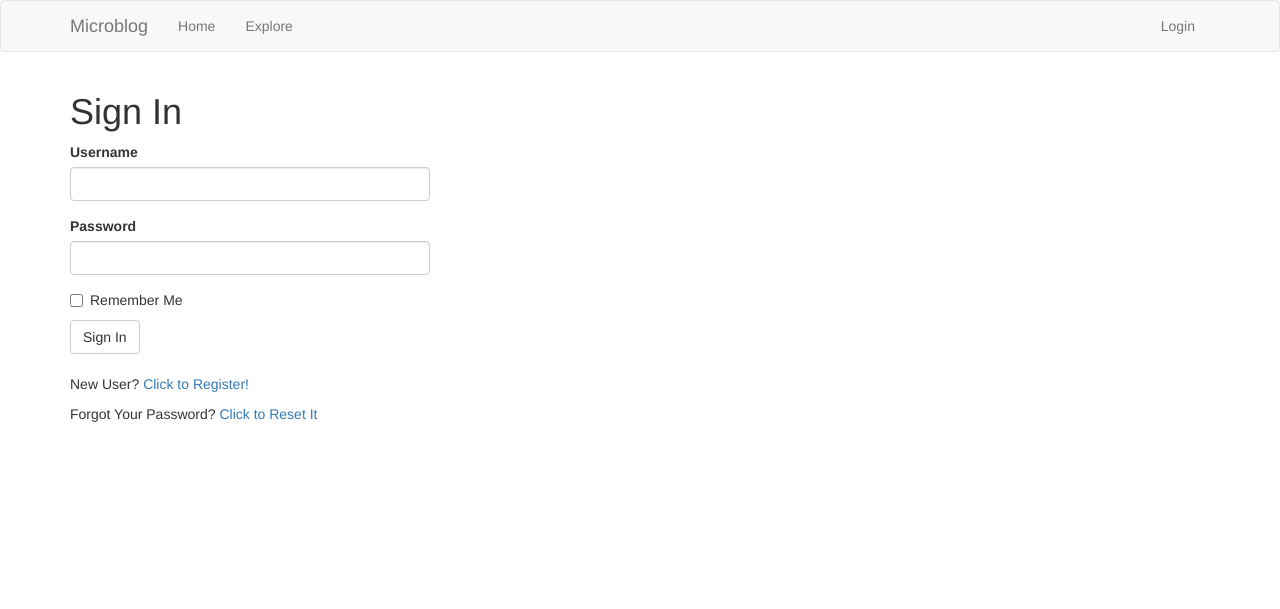
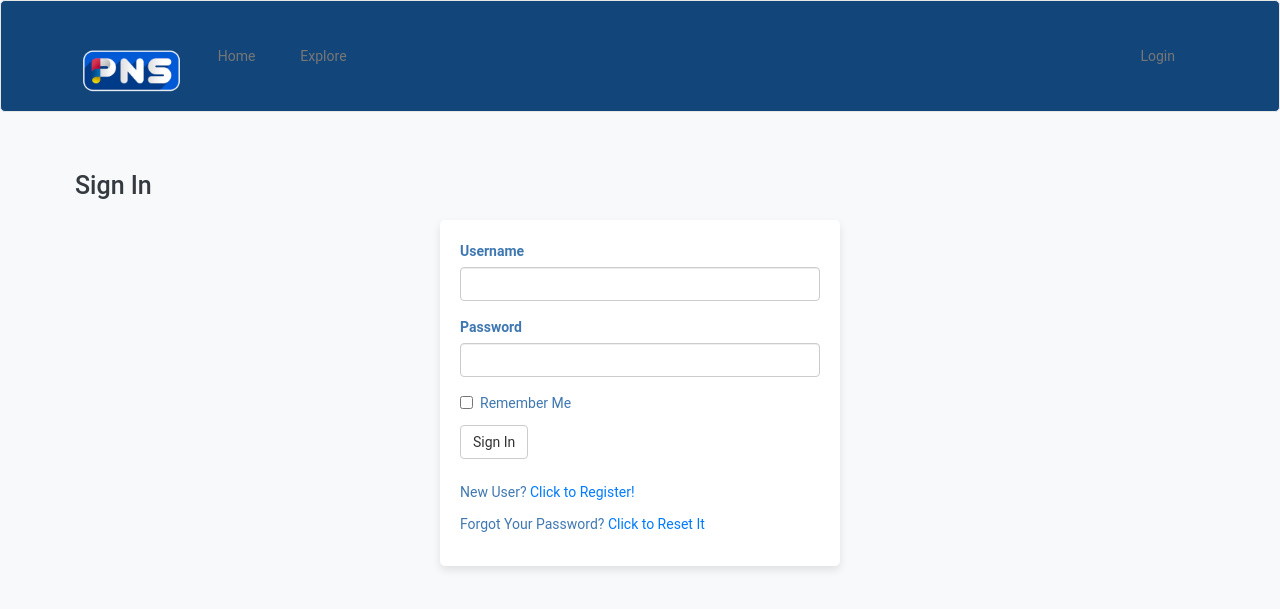
Before and after one commit to hinwong103278/web_app_project, a Flask app: page /login in a window 1280 px wide. Shown: the top 609 px of the page. Run offline with Flask 3, Linux system fonts and the light colour scheme; some libraries are stand-ins or nearby versions.

Commit message:
css design

```diff
--- a/app/templates/base.html.j2
+++ b/app/templates/base.html.j2
@@ -1,4 +1,66 @@
 {% extends 'bootstrap/base.html' %}
+{% import 'bootstrap/wtf.html' as wtf %}
+{% block head %}
+    {{ super() }}
+    <style>
+        /* 全局樣式 */
+        body {
+            font-family: 'Roboto', sans-serif;
+            background-color: #f8f9fa;
+            color: #3f78b1;
+            margin: 0;
+            padding: 0;
+            line-height: 1.6;
+        }
+
+        h1, h2, h3 {
+            color: #90b8dd;
+        }
+
+        /* 導航欄樣式 */
+        .navbar {
+            background-color: #12467a;
+            padding: 10px 15px;
+            border-radius: 5px;
+            box-shadow: 0px 4px 8px rgba(255, 255, 255, 0.1);
+        }
+
+        .navbar .navbar-brand {
+            color: white;
+            font-size: 1.5rem;
+            font-weight: bold;
+            text-decoration: none;
+        }
+
+        .navbar .navbar-brand:hover {
+            color: #007bff;
+        }
+
+        .navbar-nav > li > a {
+            color: white;
+            margin-right: 15px;
+            text-decoration: none;
+        }
+
+        .navbar-nav > li > a:hover {
+            color: #007bff;
+        }
+
+        /* 彈性容器 */
+        .container {
+            max-width: 1200px;
+            margin: auto;
+            padding: 20px;
+        }
+
+        .alert {
+            margin-top: 15px;
+            padding: 10px;
+            border-radius: 5px;
+        }
+    </style>
+{% endblock %}
+
 {% block title %}
     {% if title %}
         {{ title }} - Microblog
@@ -6,6 +68,7 @@
         {{ _('Welcome to Microblog') }}
     {% endif %}
 {% endblock %}
+
 {% block navbar %}
     <nav class="navbar navbar-default">
         <div class="container">
@@ -20,7 +83,9 @@
                     <span class="icon-bar"></span>
                     <span class="icon-bar"></span>
                 </button>
-                <a class="navbar-brand" href="{{ url_for('index') }}">Microblog</a>
+                <a class="navbar-brand" href="{{ url_for('index') }}">
+    <img src="{{ url_for('static', filename='css/logo.png') }}" alt="pns.hk" style="height: 50px; width: auto;">
+</a>
             </div>
             <div class="collapse navbar-collapse" id="bs-example-navbar-collapse-1">
                 <ul class="nav navbar-nav">
@@ -43,29 +108,26 @@
                         <li>
                             <a href="{{ url_for('logout') }}">{{ _('Logout') }}</a>
                         </li>
-                        <li>
-                            <a href="{{ url_for('payment') }}">{{ _('Payment') }}</a>
-                        </li>
-                        <li>
-                            <a href="{{ url_for('set_product') }}">{{ _('Product') }}</a>
-                        </li>
                     {% endif %}
                 </ul>
             </div>
         </div>
     </nav>
 {% endblock %}
+
 {% block content %}
     <div class="container">
         {% with messages = get_flashed_messages() %}
             {% if messages %}
-                {% for message in messages %}<div class="alert alert-info" role="alert">{{ message }}</div>{% endfor %}
+                {% for message in messages %}
+                    <div class="alert alert-info" role="alert">{{ message }}</div>
+                {% endfor %}
             {% endif %}
         {% endwith %}
-        {# application content needs to be provided in the app_content block #}
         {% block app_content %}{% endblock %}
     </div>
 {% endblock %}
+
 {% block scripts %}
     {{ super() }}
     {{ moment.include_moment() }}
--- a/app/templates/login.html.j2
+++ b/app/templates/login.html.j2
@@ -1,10 +1,38 @@
 {% extends "base.html.j2" %}
 {% import 'bootstrap/wtf.html' as wtf %}
+{% block head %}
+    {{ super() }}
+    <style>
+        /* 登錄頁面樣式 */
+        h1 {
+            font-size: 2.5rem;
+            color: #343a40;
+        }
+
+        .login-container {
+            max-width: 400px;
+            margin: 20px auto;
+            padding: 20px;
+            background: white;
+            border-radius: 5px;
+            box-shadow: 0px 4px 8px rgba(0, 0, 0, 0.1);
+        }
+
+        .login-container a {
+            color: #007bff;
+            text-decoration: none;
+        }
+
+        .login-container a:hover {
+            text-decoration: underline;
+        }
+    </style>
+{% endblock %}
+
 {% block app_content %}
     <h1>{{ _('Sign In') }}</h1>
-    <div class="row">
-        <div class="col-md-4">{{ wtf.quick_form(form) }}</div>
-    </div>
+    <div class="login-container">
+        {{ wtf.quick_form(form) }}
         <br/>
         <p>
             {{ _('New User?') }} <a href="{{ url_for('register') }}">{{ _('Click to Register!') }}</a>
@@ -13,4 +41,5 @@
             {{ _('Forgot Your Password?') }}
             <a href="{{ url_for('reset_password_request') }}">{{ _('Click to Reset It') }}</a>
         </p>
+    </div>
 {% endblock %}
```
Also changed, not shown: app/static/css/styles.css (added, +116 -0 lines), app/templates/index.html.j2 (+59 -37 lines), app/routes.py (line endings or trailing spaces), app/static/css/logo.png (added). Lines whose indentation alone changed are shown as unchanged.
